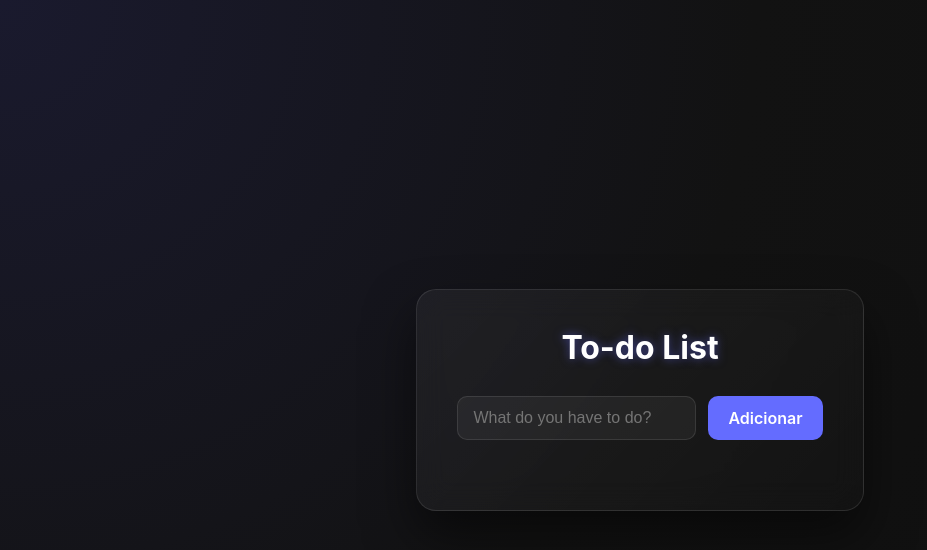
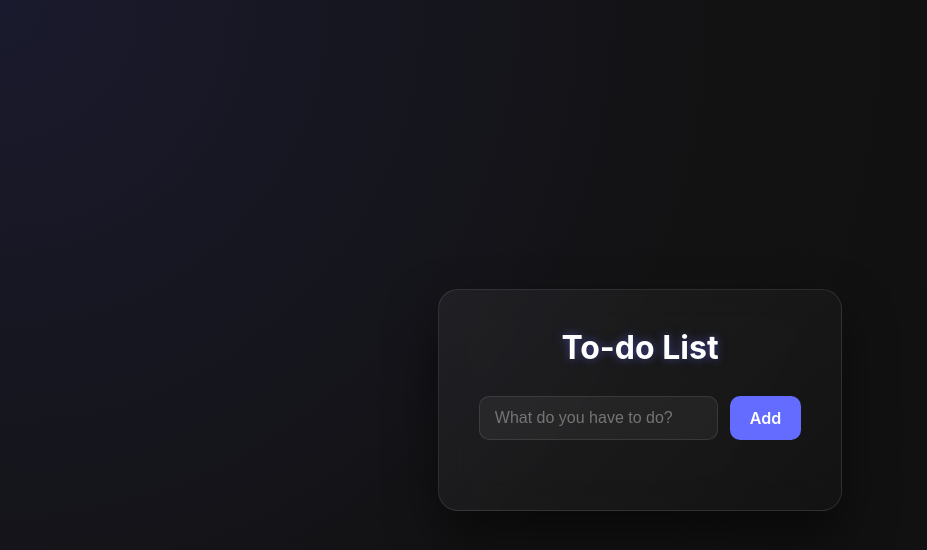
Before and after one commit to wallisonvsdias/todolist-project, a React (Vite) app: page / in a window 1280 px wide. Shown: the top 550 px of the page, without its empty margins (0-927 px from the left). Built offline with nearby package versions, Linux system fonts and the light colour scheme.

Commit message:
fix: troca botão adicionar para add

```diff
--- a/src/App.jsx
+++ b/src/App.jsx
@@ -42,7 +42,7 @@ function App() {
           placeholder="What do you have to do?"
         />
         <button onClick={addTask}>
-          Adicionar
+          Add
         </button>
       </div>
 
```
